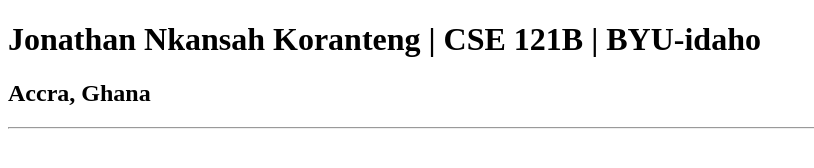
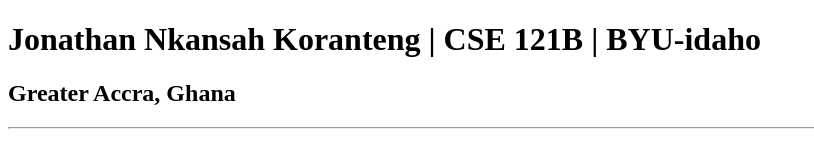
Before and after one commit to Jkrant48/cse121b, a plain HTML site: page index.html in a window 1280 px wide. Shown: the whole page, without its empty margins (0-814 px from the left). Drawn offline with Linux system fonts and the light colour scheme.

Commit message:
first commit

```diff
--- a/index.html
+++ b/index.html
@@ -7,7 +7,7 @@
   </head>
   <body>
     <h1>Jonathan Nkansah Koranteng | CSE 121B | BYU-idaho</h1>
-    <h2>Accra, Ghana</h2>
+    <h2>Greater Accra, Ghana</h2>
     <hr />
   </body>
 </html>
```
